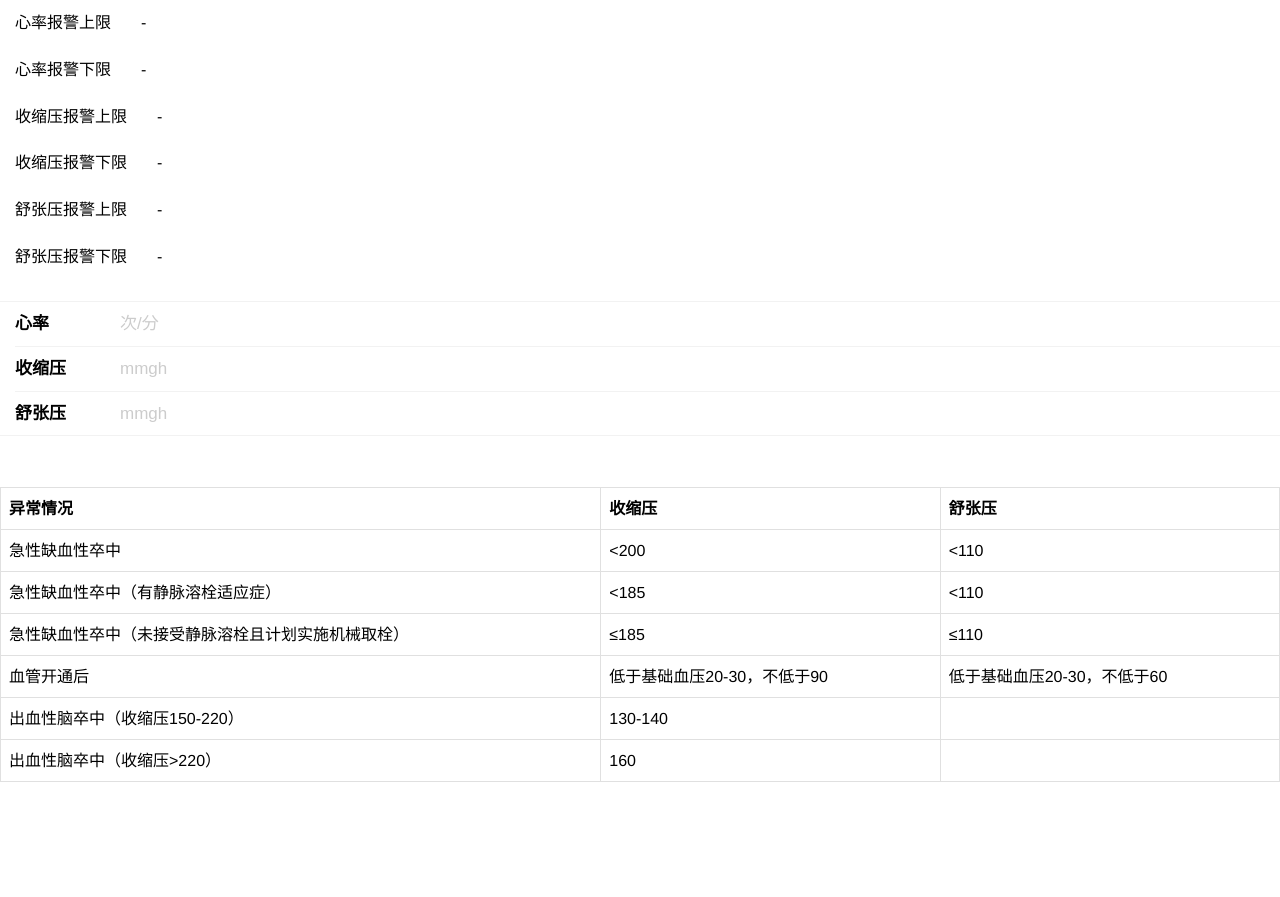
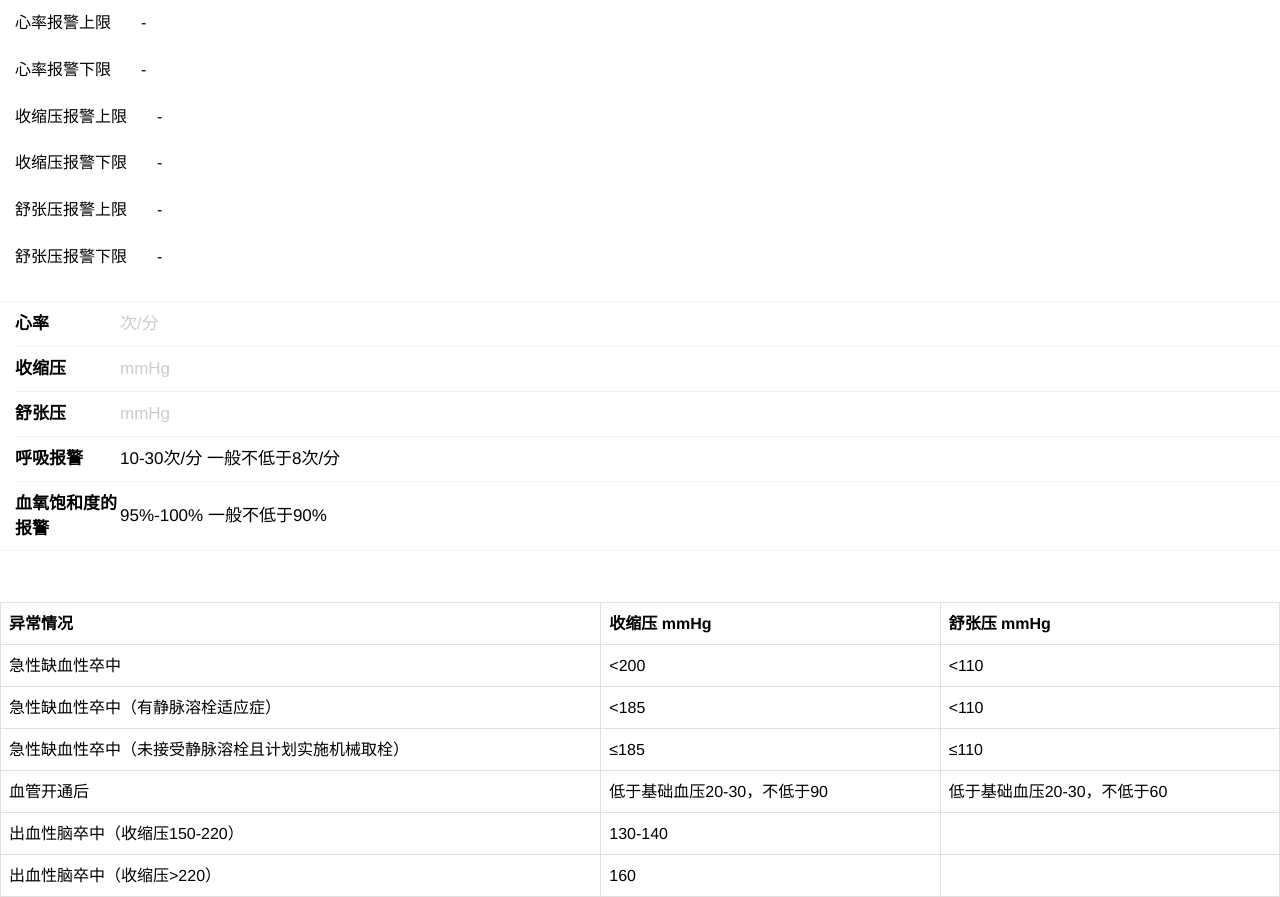
Before and after one commit to zhengyouxiang/zhengyouxiang.github.io, a plain HTML site: page monitor.html in a window 1280 px wide. Before the commit the page ends 800 px from the top, so only its background shows below. Drawn offline with Linux system fonts and the light colour scheme.

Commit message:
Update monitor.html
add info

```diff
--- a/monitor.html
+++ b/monitor.html
@@ -162,30 +162,54 @@ var _hmt = _hmt || [];
 
 </div>
 <div class="weui-cells weui-cells_form">
+
     <div class="weui-cell">
         <div class="weui-cell__hd"><label class="weui-label">心率</label></div>
         <div class="weui-cell__bd">
             <input id = "input-heart" class="weui-input" pattern="[0-9]*" placeholder="次/分" type="number">
         </div>
     </div>
+
     <div class="weui-cell">
         <div class="weui-cell__hd"><label class="weui-label">收缩压</label></div>
         <div class="weui-cell__bd">
-            <input  id = "input-xy-s" class="weui-input" pattern="[0-9]*" placeholder="mmgh" type="number">
+            <input  id = "input-xy-s" class="weui-input" pattern="[0-9]*" placeholder="mmHg" type="number">
         </div>
     </div>
+
+
    <div class="weui-cell">
-    <div class="weui-cell__hd"><label class="weui-label">舒张压</label></div>
+         <div class="weui-cell__hd"><label class="weui-label">舒张压</label></div>
         <div class="weui-cell__bd">
-            <input id = "input-xy-x"  class="weui-input" pattern="[0-9]*" placeholder="mmgh" type="number">
+            <input id = "input-xy-x"  class="weui-input" pattern="[0-9]*" placeholder="mmHg" type="number">
         </div>
     </div>
+
+
+
+    <div class="weui-cell">
+        <div class="weui-cell__hd"><label class="weui-label">呼吸报警</label></div>
+        <div class="weui-cell__bd">
+          10-30次/分 一般不低于8次/分
+        </div>
+    </div>
+
+
+  <div class="weui-cell">
+       <div class="weui-cell__hd"><label class="weui-label">血氧饱和度的报警</label></div>
+        <div class="weui-cell__bd">
+         95%-100% 一般不低于90%
+        </div>
+    </div>
+
 </div>
+
 <br/>
 <br/>
+
 <table>
     <thead>
-    <tr><th>异常情况</th><th>收缩压</th><th>舒张压</th></tr>
+    <tr><th>异常情况</th><th>收缩压 mmHg</th><th>舒张压 mmHg</th></tr>
     </thead>
     <tbody >
 
```
